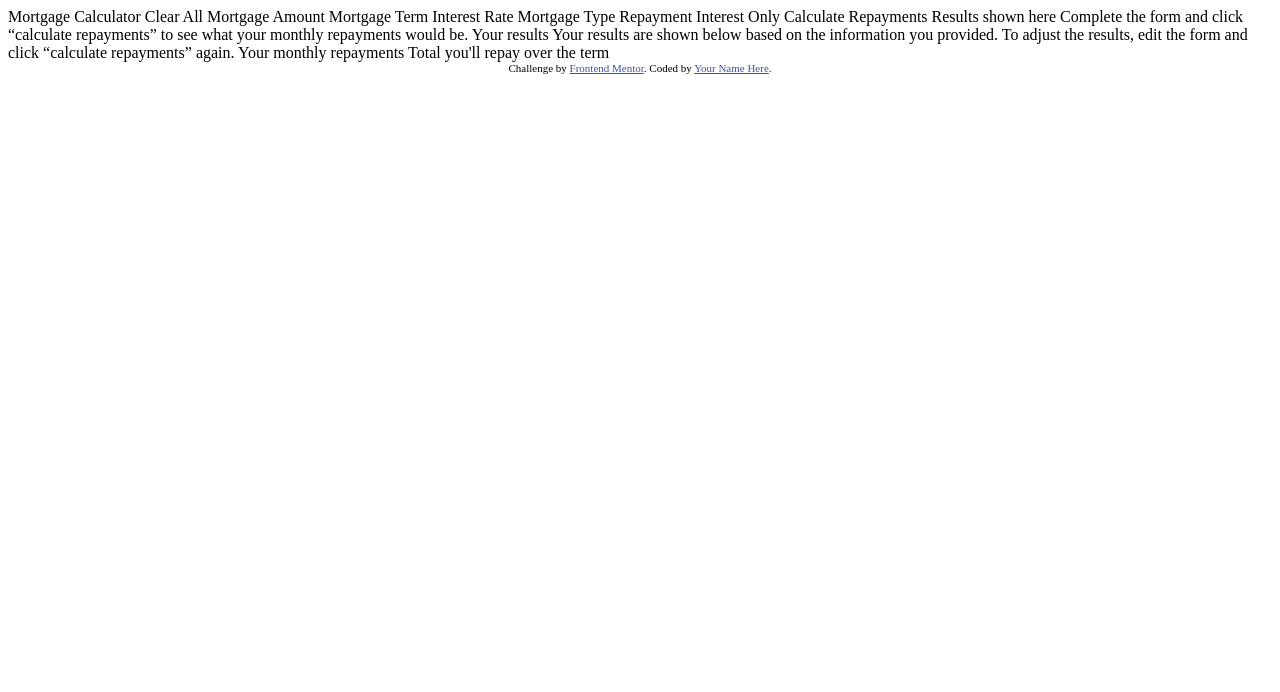
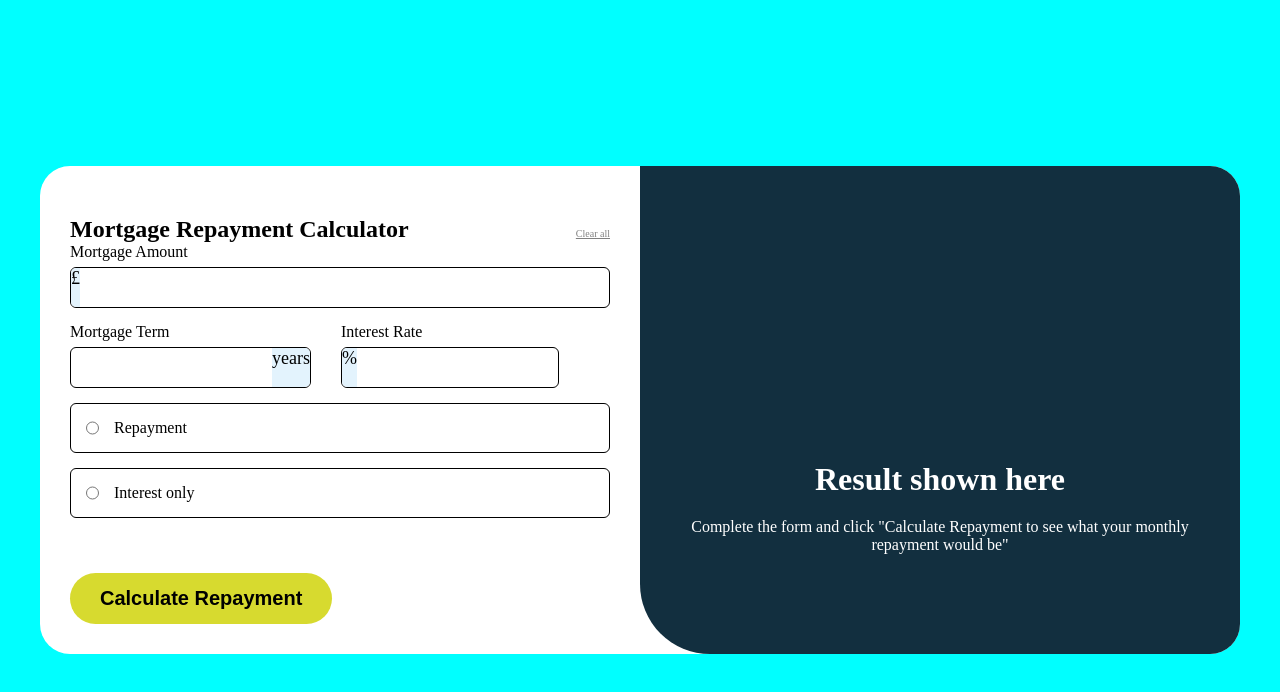
Before and after one commit to UkachukwuDivine/Mortgage-Calculator, a plain HTML site: page index.html in a window 1280 px wide. Drawn offline with Linux system fonts and the light colour scheme.

Commit message:
Add files via upload

```diff
--- a/index.html
+++ b/index.html
@@ -1,61 +1,77 @@
 <!DOCTYPE html>
 <html lang="en">
 <head>
-  <meta charset="UTF-8">
-  <meta name="viewport" content="width=device-width, initial-scale=1.0"> <!-- displays site properly based on user's device -->
-
-  <link rel="icon" type="image/png" sizes="32x32" href="./assets/images/favicon-32x32.png">
-
-  <title>Frontend Mentor | Mortgage repayment calculator</title>
-
-  <!-- Feel free to remove these styles or customise in your own stylesheet 👍 -->
-  <style>
-    .attribution { font-size: 11px; text-align: center; }
-    .attribution a { color: hsl(228, 45%, 44%); }
-  </style>
+    <meta charset="UTF-8">
+    <meta name="viewport" content="width=device-width, initial-scale=1.0">
+    <title>Mortgage Repayment Calculator</title>
+    <link rel="stylesheet" href="style.css">
 </head>
 <body>
+    <main>
+        <section class="form">
+<header>
+    <h1>Mortgage Repayment Calculator</h1>
+    <p class="clear">Clear all</p>
+</header>
+     <div>
+        <p class="label">Mortgage Amount</p>
 
-  Mortgage Calculator
-  Clear All
+        <div class="form_control"><span>&pound;</span>
+            <input type="text">
+        </div>
+     </div>
 
-  Mortgage Amount
 
-  Mortgage Term
+        <div class="two  ">
+            <div>
+              <p class="label">Mortgage Term</p>
+              <div class="form_control" ><input type="text" />
+                <span>years</span>
 
-  Interest Rate
+            </div>
 
-  Mortgage Type
-  Repayment
-  Interest Only
+        </div>
 
-  Calculate Repayments
+        <div>
+            <p class="label">Interest Rate</p>
+            <div class="form_control">
+                <span>%</span>
+            <input type="text" />
+            </div>
 
-  <!-- Empty results start -->
+        </div>
 
-  Results shown here
 
-  Complete the form and click “calculate repayments” to see what
-  your monthly repayments would be.
+     </div>
 
-  <!-- Empty results end -->
+     <div class="radio_control">
+        <input type="radio" name="type" />
+        <p>Repayment</p>
+     </div>
 
-  <!-- Completed results start -->
+       <div class="radio_control">
+       <input type="radio" name="type" />
+       <p>Interest only</p>
+    </div>
+</div>
 
-  Your results
 
-  Your results are shown below based on the information you provided.
-  To adjust the results, edit the form and click “calculate repayments” again.
+       <button>Calculate Repayment</button>
 
-  Your monthly repayments
+        </section>
 
-  Total you'll repay over the term
+        <section class="data">
+            <h3>Result shown here </h3>
+            <p>Complete the form and click
+                "Calculate Repayment to see what your monthly repayment would be"
+            </p>
 
-  <!-- Completed results end -->
 
-  <div class="attribution">
-    Challenge by <a href="https://www.frontendmentor.io?ref=challenge">Frontend Mentor</a>.
-    Coded by <a href="#">Your Name Here</a>.
-  </div>
+
+        </section>
+
+
+    </main>
+
 </body>
 </html>
--- /dev/null
+++ b/style.css
@@ -0,0 +1,137 @@
+*{
+    box-sizing: border-box;
+    padding: 0;
+    margin: 0;
+}
+
+body{
+    display: flex;
+    justify-content: center;
+    align-items: center;
+    min-height: 100vh;
+    background-color: cyan;
+    font-family: 'Times New Roman', Times, serif;
+    padding: 10px;
+    margin-top: 10px;
+}
+
+main{
+    background-color: white;
+    width: 1200px;
+    display: flex;
+    border-radius: 30px;
+    overflow: hidden;
+
+}
+
+main > section{
+    width: 50%;
+    min-height: 100%;
+}
+
+.data{
+    background-color: hsl(202, 55%, 16%);
+    padding: 40px;
+    text-align: center;
+    color: white;
+    display: flex;
+    flex-direction: column;
+    justify-content: flex-end;
+    padding-bottom: 100px;
+    border-bottom-left-radius: 70px;
+}
+
+.data h3{
+    font-size: 32px;
+    margin-bottom: 20px;
+}
+
+.form{
+    padding: 30px;
+}
+header{
+    display: flex;
+    justify-content: space-between;
+    align-items: baseline;
+    gap: 10px;
+    margin-top: 20px;
+}
+
+.clear{
+    text-decoration: underline;
+    font-size: 10px;
+    color: grey;
+    margin-left: 10px;
+}
+/*
+h1{
+    color: black;
+    font-size: 20px;
+    font-weight: bolder;
+} */
+
+.form_control{
+    border: 1px solid black;
+    border-radius: 6px;
+    overflow: hidden;
+    display: flex;
+    margin-top: 6px;
+}
+
+input{
+    background-color: transparent;
+    border: none;
+    outline: none;
+    padding: 12px;
+}
+
+span{
+    background-color: hsl(202, 86%, 94%);
+    padding-left: 8px 14px;
+    font-size: 18px;
+}
+
+.two{
+    display: flex;
+    gap: 30px;
+    margin-top: 15px;
+}
+
+.radio_control{
+    display: flex;
+    border: 1px solid black;
+    border-radius: 6px;
+    padding: 15px;
+    gap: 15px;
+    margin: 15px 0;
+}
+
+input[type=radio]{
+    width: auto;
+}
+
+.form button{
+    padding: 14px;
+    background-color: hsl(61, 70%, 52%);
+    border-radius: 30px;
+    margin-top: 40px;
+    cursor: pointer;
+    padding: 14px 30px;
+    border: 0;
+    font-size: 20px;
+    font-weight: 600;
+}
+/*
+.input-box{
+    border: 1px solid #434343;
+    margin-top: 10px;
+}
+
+.input-box:focus-within{
+    border-color: black;
+}
+
+.form-section{
+    padding-top: 10px;
+    padding-bottom: 10px;
+} */
```
